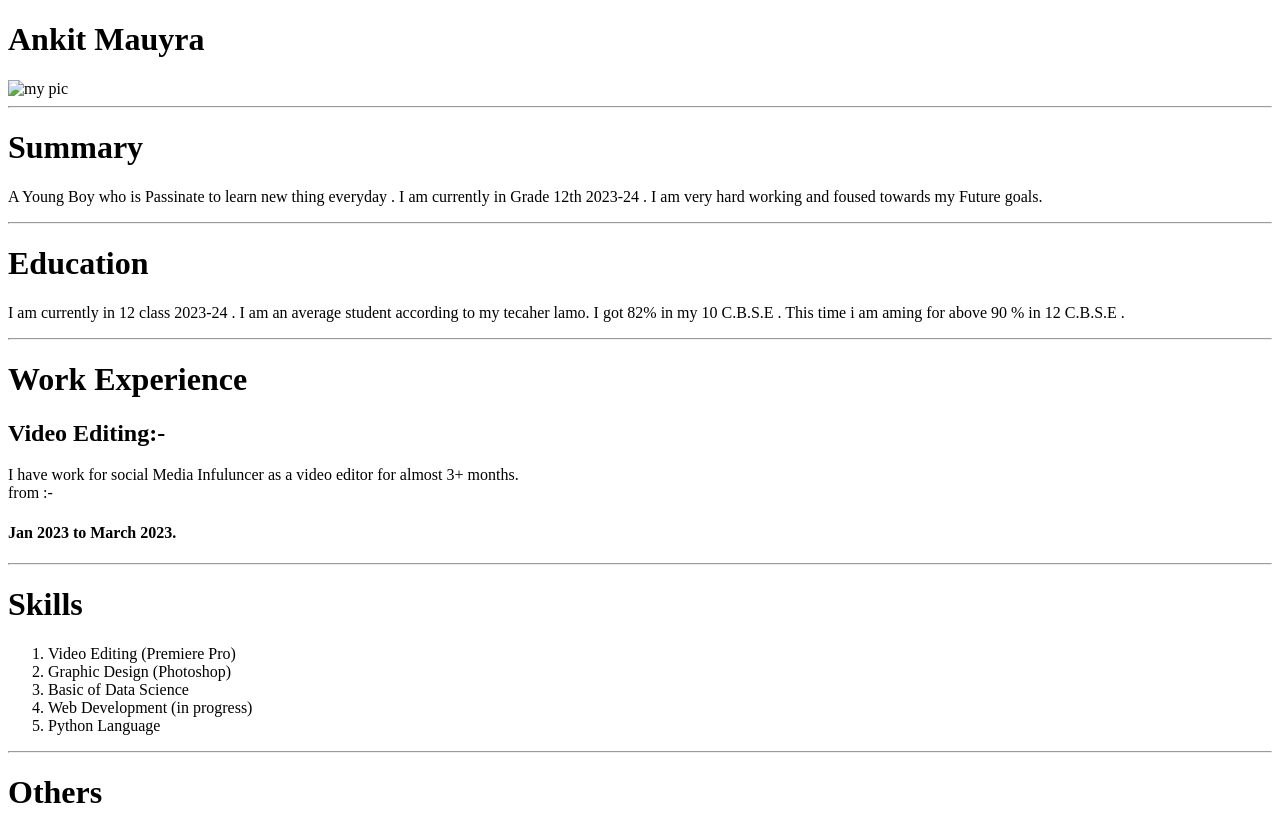
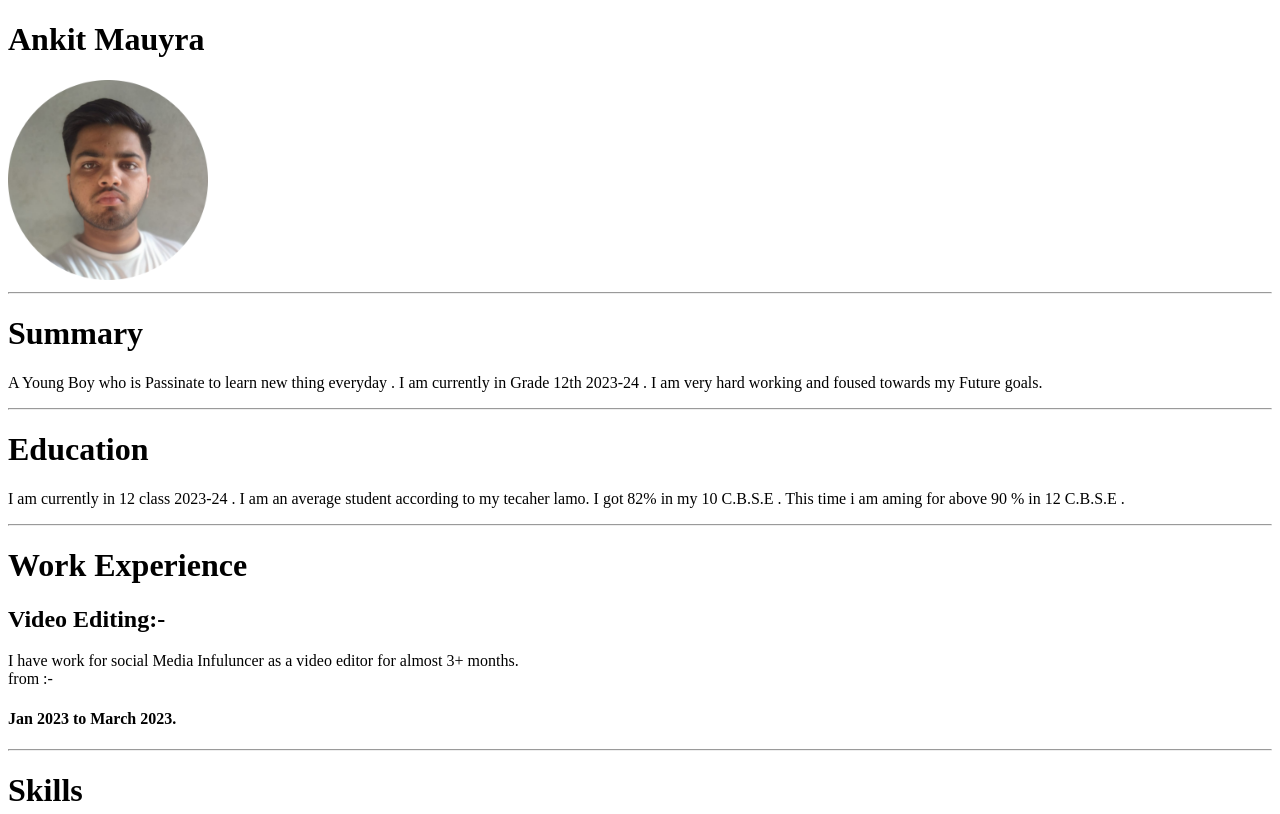
Before and after one commit to Ankitmaurya-1/Capstone-Project-1, a plain HTML site: page index.html in a window 1280 px wide. Shown: the top 814 px of the page. Drawn offline with Linux system fonts and the light colour scheme.

Commit message:
Update index.html

```diff
--- a/index.html
+++ b/index.html
@@ -10,7 +10,7 @@
 
 <body>
     <h1>Ankit Mauyra</h1>
-    <img src="./images/my_pic.png" height="200" alt="my pic">
+    <img src="my_pic.png" height="200" alt="my pic">
     <hr>
     <h1>Summary</h1>
     <p>A Young Boy who is Passinate to learn new thing everyday . I am currently in Grade 12th 2023-24 .
```
